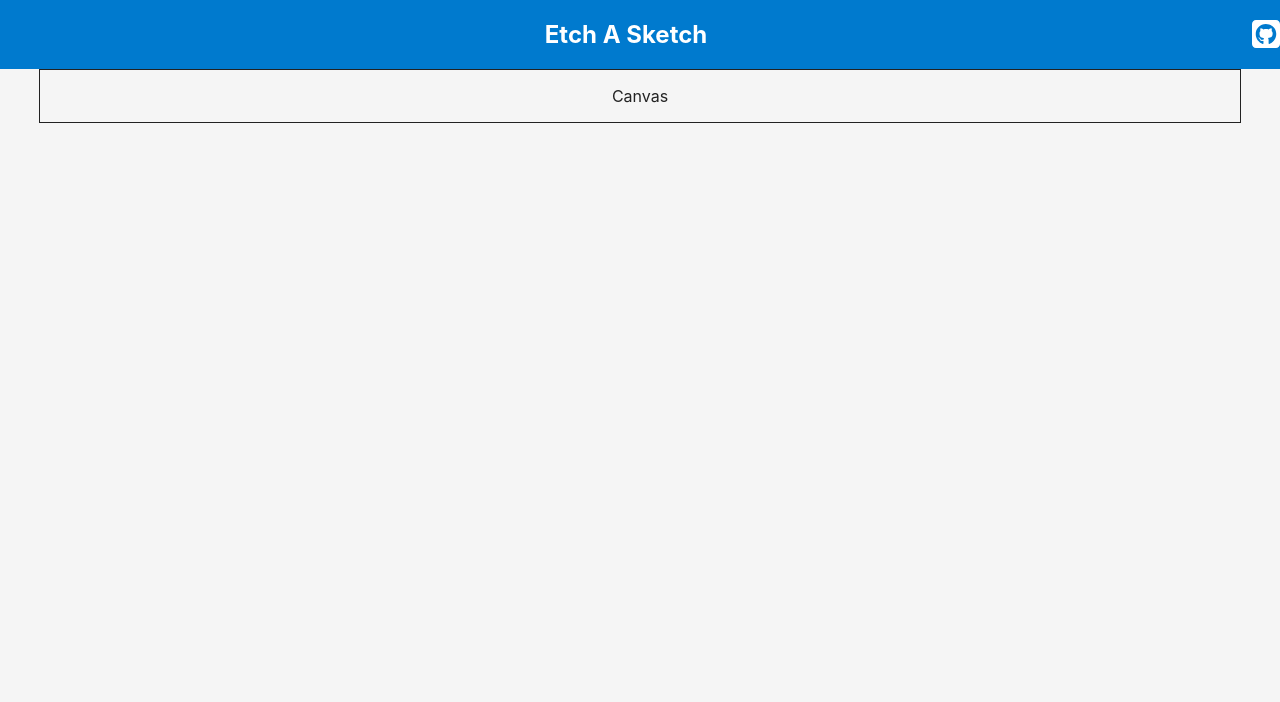
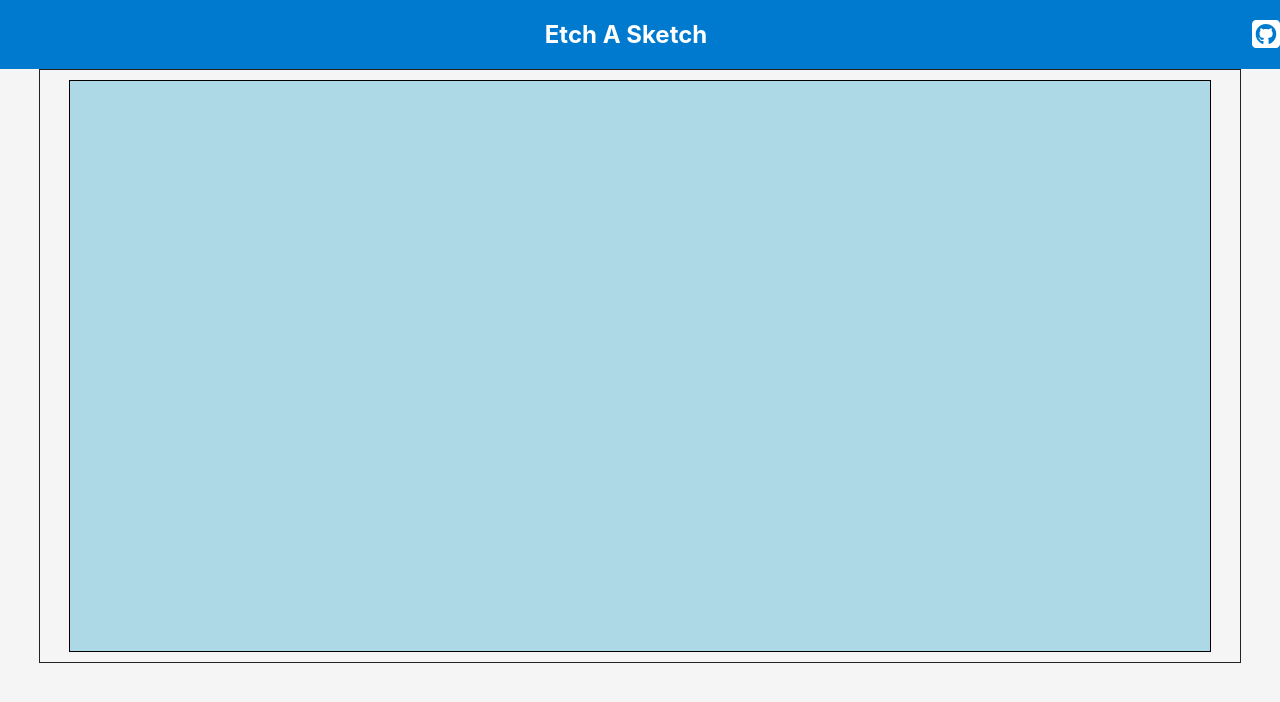
Before and after one commit to Arshad-Siddiqui/etch-a-sketch, a React (Vite) app: page / in a window 1280 px wide. Shown: the top 702 px of the page. Built offline with nearby package versions, Linux system fonts and the light colour scheme.

Commit message:
Create canvas element

```diff
--- a/src/App.css
+++ b/src/App.css
@@ -41,3 +41,11 @@ nav {
   color: #fff;
   text-decoration: none;
 }
+
+canvas {
+  background-color: lightblue;
+  margin: 10px auto;
+  border: 1px solid black;
+  display: block;
+  width: 95%;
+}
--- a/src/components/canvas.tsx
+++ b/src/components/canvas.tsx
@@ -10,7 +10,9 @@ export default function Canvas() {
 
   return (
     <div className="canvas-container">
-      <p>Canvas</p>
+      <canvas>
+
+      </canvas>
     </div>
   )
 }
```
